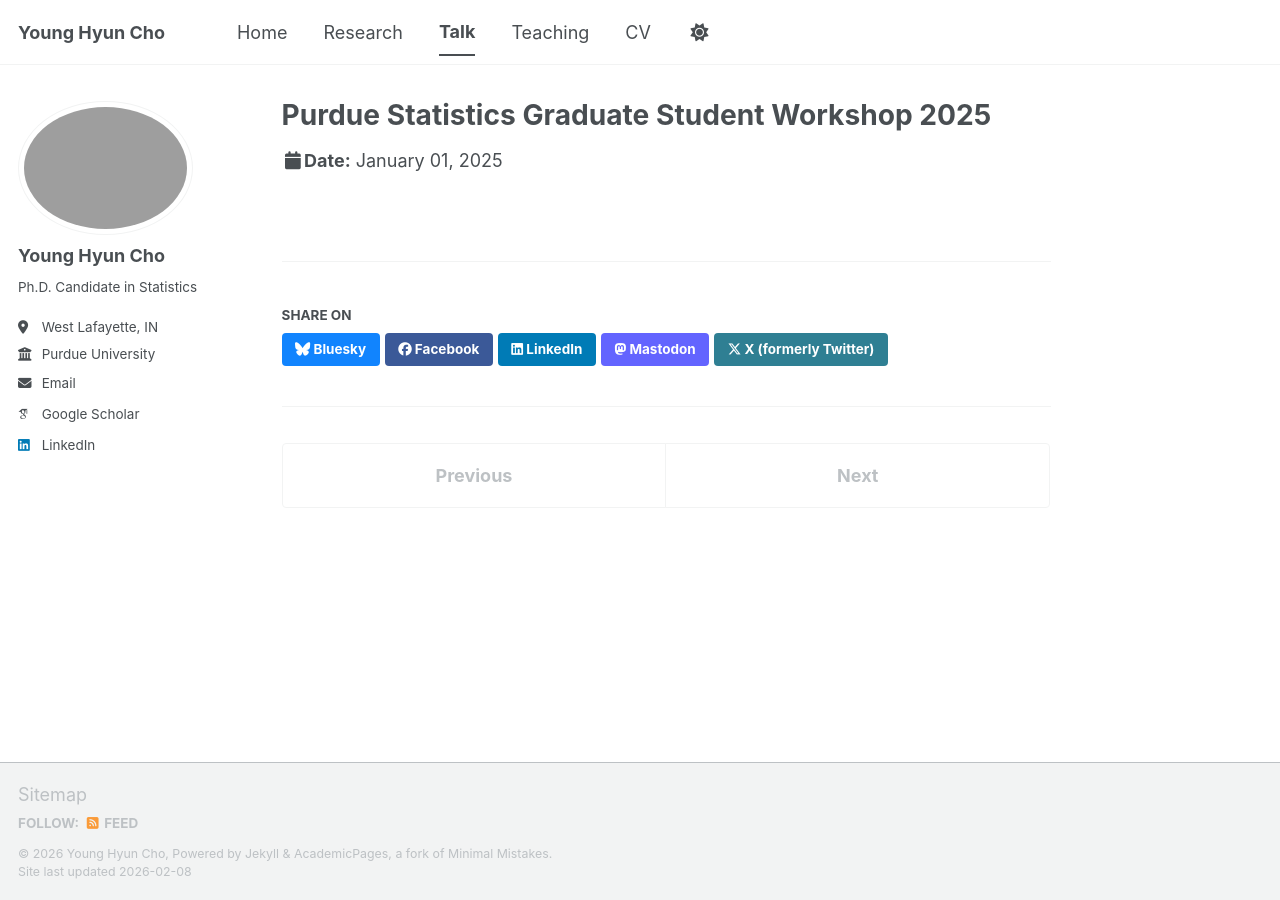
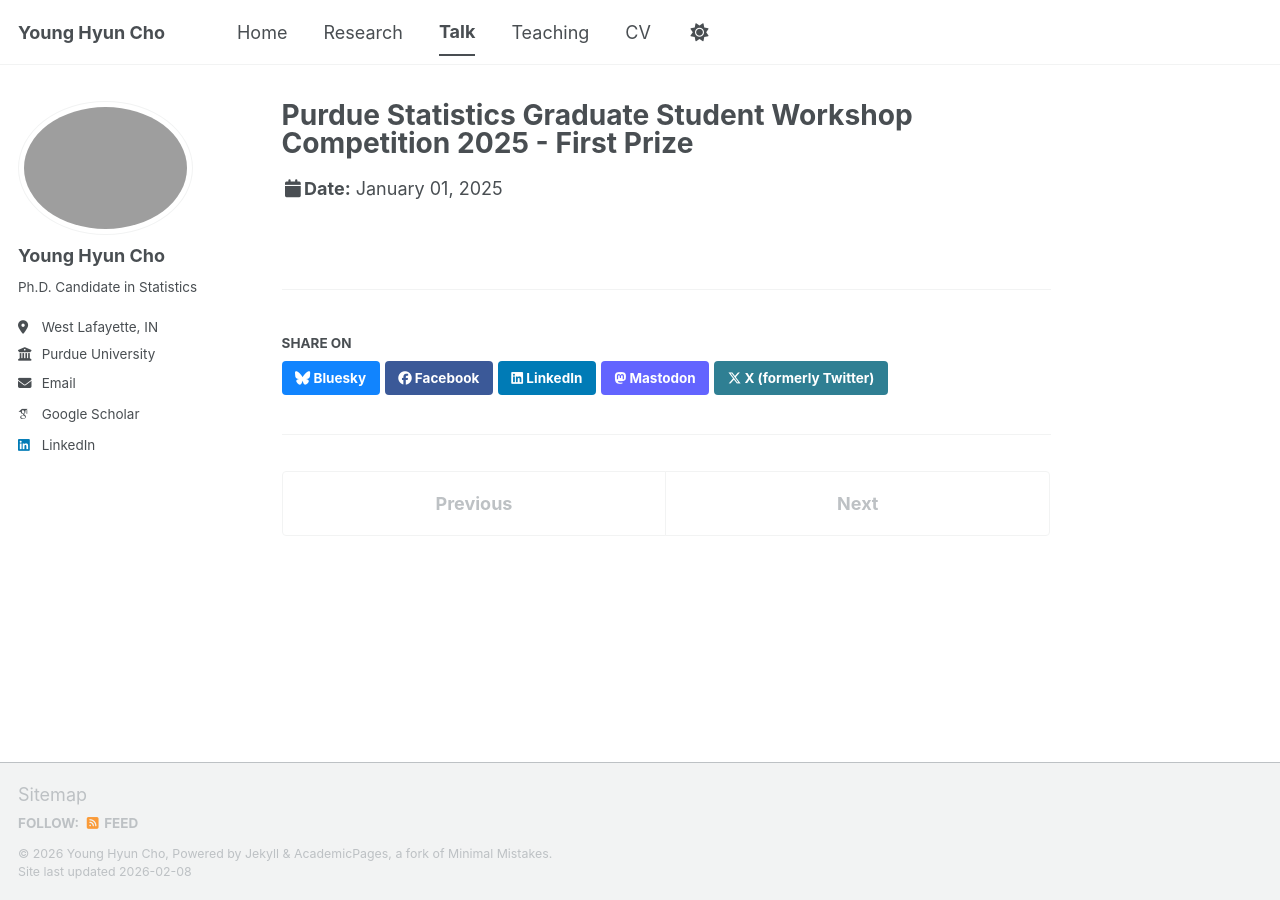
Before and after one commit to yhcho-stat/young, a Jekyll site: the page built from _talks/2025-01-01-purdue-grad-workshop.md, in a window 1280 px wide. Built offline with Jekyll 4.4.1, drawn with Linux system fonts in a browser that asks for light colours; some web fonts are replaced; a script bundle is joined from its source files by our own code; library files that are not in the unit come from our copies.

Commit message:
Update 2025-01-01-purdue-grad-workshop.md

```diff
--- a/_talks/2025-01-01-purdue-grad-workshop.md
+++ b/_talks/2025-01-01-purdue-grad-workshop.md
@@ -1,5 +1,5 @@
 ---
-title: "Purdue Statistics Graduate Student Workshop 2025"
+title: "Purdue Statistics Graduate Student Workshop Competition 2025 - First Prize"
 collection: talks
 type: "Talk"
 permalink: /talks/purdue-graduate-workshop-2025/
```
